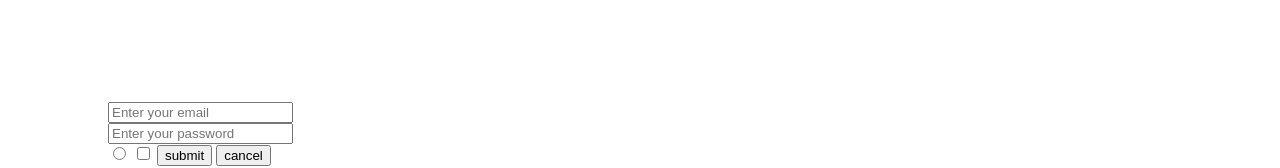
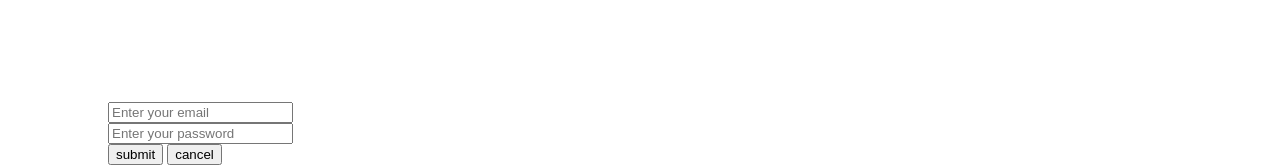
Before and after one commit to NazmulIslamTuhin/web-s, a plain HTML site: page index.html in a window 1280 px wide. Shown: the part 634-802 px from the top of the page. Drawn offline with Linux system fonts and the light colour scheme.

Commit message:
remove checkbox

```diff
--- a/index.html
+++ b/index.html
@@ -58,8 +58,6 @@
     <div>
         <input type="email" placeholder="Enter your email"><br>
         <input type="password" placeholder="Enter your password"><br>
-        <input type="radio">
-        <input type="checkbox">
         <button>submit</button>
         <button>cancel</button>
 
```
